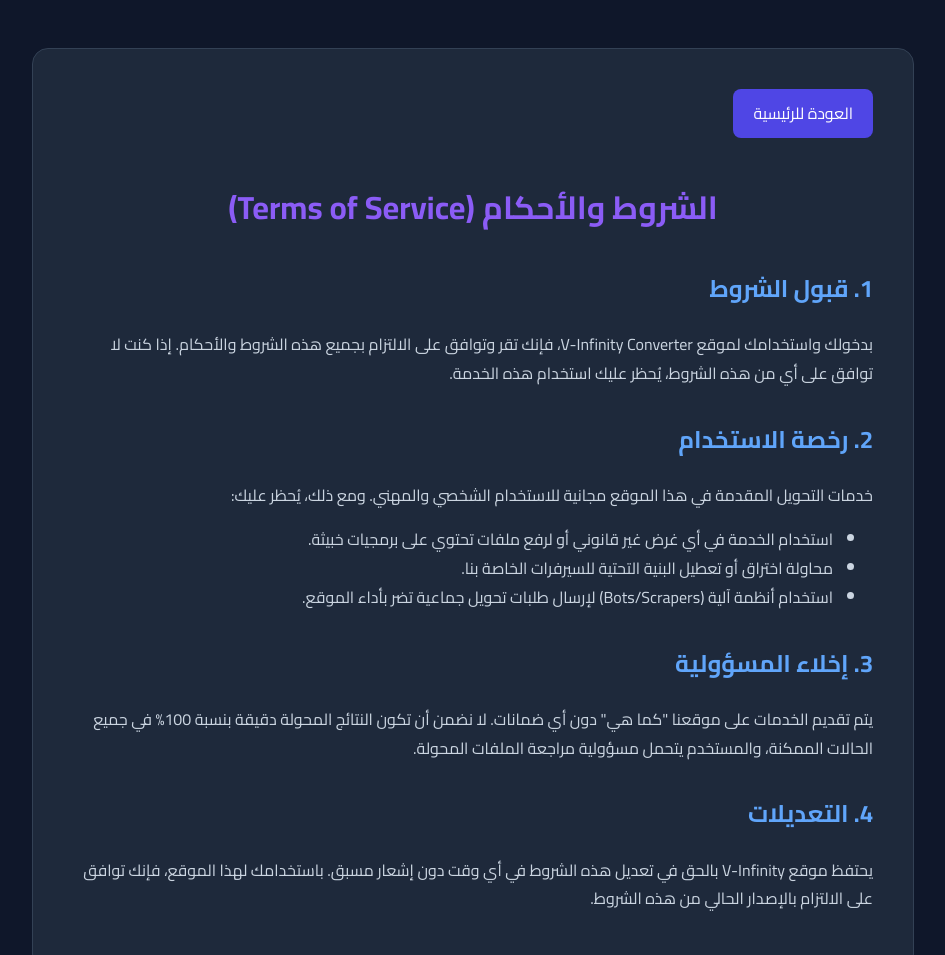
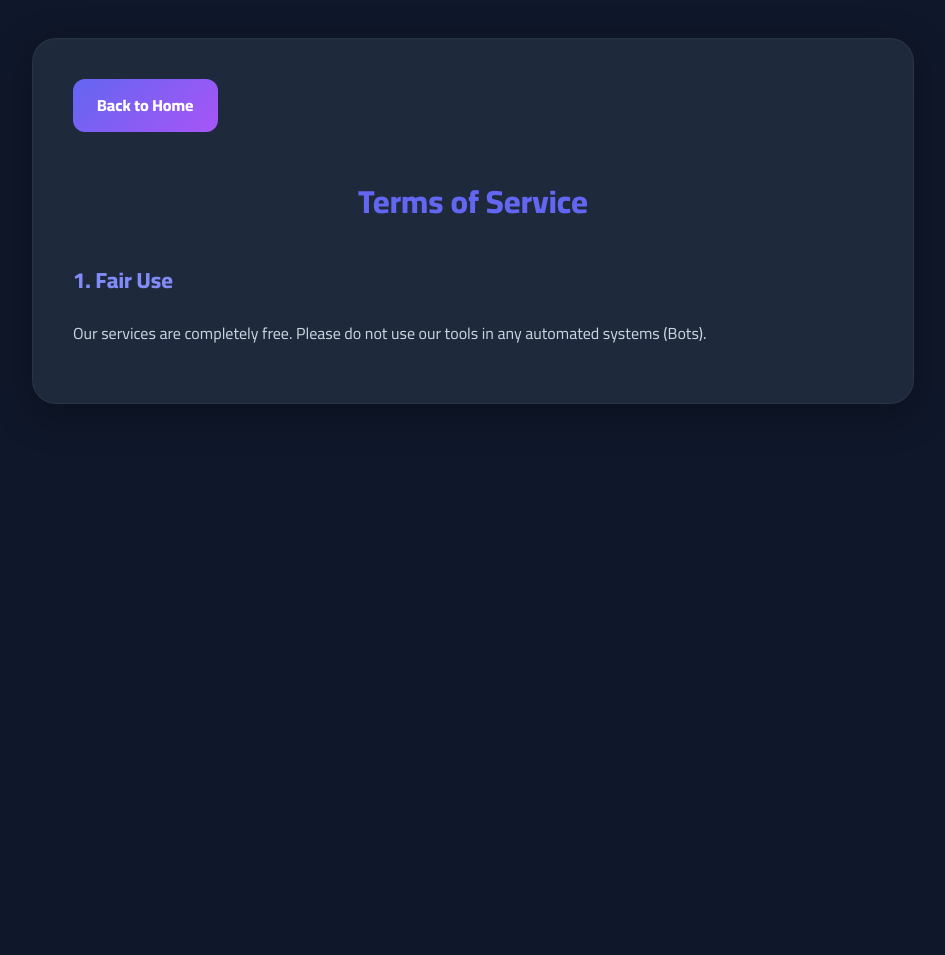
Before and after one commit to aza583816-commits/infinity-converter, a plain HTML site: page templates/terms.html in a window 1280 px wide. Shown: the top 955 px of the page, without its empty margins (167-1112 px from the left). After the commit the page ends 800 px from the top, so only its background shows below. Drawn offline with Linux system fonts and the light colour scheme.

Commit message:
Update terms.html

```diff
--- a/templates/terms.html
+++ b/templates/terms.html
@@ -3,38 +3,31 @@
 <head>
 <meta charset="UTF-8">
 <meta name="viewport" content="width=device-width, initial-scale=1.0">
-    <title>الشروط والأحكام | Infinity Converter</title>
-    <link href="https://fonts.googleapis.com/css2?family=Cairo:wght@400;600;700&display=swap" rel="stylesheet">
+<title>V-Infinity | Terms of Service</title>
+<link href="https://fonts.googleapis.com/css2?family=Cairo:wght@400;600;800&display=swap" rel="stylesheet">
 <style>
-        body { background-color: #0f172a; color: #f8fafc; font-family: 'Cairo', sans-serif; line-height: 1.8; padding: 40px 20px; }
-        .container { max-width: 800px; margin: 0 auto; background: #1e293b; padding: 40px; border-radius: 16px; border: 1px solid #334155; }
-        h1 { color: #8b5cf6; text-align: center; margin-bottom: 30px; }
-        h2 { color: #60a5fa; margin-top: 30px; }
-        p, li { color: #cbd5e1; font-size: 16px; }
-        .back-btn { display: inline-block; padding: 10px 20px; background: #4f46e5; color: white; text-decoration: none; border-radius: 8px; margin-bottom: 20px; }
+  body { background-color: #0f172a; color: #f8fafc; font-family: 'Cairo', sans-serif; padding: 30px 20px; line-height: 1.8; }
+  .container { max-width: 800px; margin: 0 auto; background: #1e293b; padding: 40px; border-radius: 24px; box-shadow: 0 10px 40px rgba(0,0,0,0.3); border: 1px solid rgba(255,255,255,0.05); }
+  h1 { color: #6366f1; text-align: center; margin-bottom: 30px; font-weight: 800; }
+  h2 { color: #818cf8; font-size: 22px; margin-top: 30px; font-weight: 800; }
+  p { color: #cbd5e1; font-size: 16px; }
+  .back-btn { display: inline-block; background: linear-gradient(135deg, #6366f1, #a855f7); color: #fff; padding: 12px 24px; border-radius: 12px; text-decoration: none; font-weight: 700; margin-bottom: 20px; transition: 0.3s; }
+  .back-btn:hover { transform: translateY(-2px); box-shadow: 0 5px 15px rgba(99, 102, 241, 0.4); }
 </style>
 </head>
 <body>
 <div class="container">
-        <a href="/" class="back-btn">العودة للرئيسية</a>
-        <h1>الشروط والأحكام (Terms of Service)</h1>
-
-        <h2>1. قبول الشروط</h2>
-        <p>بدخولك واستخدامك لموقع V-Infinity Converter، فإنك تقر وتوافق على الالتزام بجميع هذه الشروط والأحكام. إذا كنت لا توافق على أي من هذه الشروط، يُحظر عليك استخدام هذه الخدمة.</p>
-
-        <h2>2. رخصة الاستخدام</h2>
-        <p>خدمات التحويل المقدمة في هذا الموقع مجانية للاستخدام الشخصي والمهني. ومع ذلك، يُحظر عليك:</p>
-        <ul>
-            <li>استخدام الخدمة في أي غرض غير قانوني أو لرفع ملفات تحتوي على برمجيات خبيثة.</li>
-            <li>محاولة اختراق أو تعطيل البنية التحتية للسيرفرات الخاصة بنا.</li>
-            <li>استخدام أنظمة آلية (Bots/Scrapers) لإرسال طلبات تحويل جماعية تضر بأداء الموقع.</li>
-        </ul>
-
-        <h2>3. إخلاء المسؤولية</h2>
-        <p>يتم تقديم الخدمات على موقعنا "كما هي" دون أي ضمانات. لا نضمن أن تكون النتائج المحولة دقيقة بنسبة 100% في جميع الحالات الممكنة، والمستخدم يتحمل مسؤولية مراجعة الملفات المحولة.</p>
-
-        <h2>4. التعديلات</h2>
-        <p>يحتفظ موقع V-Infinity بالحق في تعديل هذه الشروط في أي وقت دون إشعار مسبق. باستخدامك لهذا الموقع، فإنك توافق على الالتزام بالإصدار الحالي من هذه الشروط.</p>
+  <a href="/" class="back-btn" data-ar="العودة للرئيسية" data-en="Back to Home">العودة للرئيسية</a>
+  <h1 data-ar="شروط الاستخدام" data-en="Terms of Service">شروط الاستخدام</h1>
+  <h2 data-ar="1. الاستخدام العادل" data-en="1. Fair Use">1. الاستخدام العادل</h2>
+  <p data-ar="خدماتنا مجانية بالكامل. يُرجى عدم استخدام أدواتنا في أي أنظمة آلية (Bots)." data-en="Our services are completely free. Please do not use our tools in any automated systems (Bots).">خدماتنا مجانية بالكامل. يُرجى عدم استخدام أدواتنا في أي أنظمة آلية (Bots).</p>
 </div>
+<script>
+  const savedLang = localStorage.getItem('v_lang');
+  if (savedLang === 'en' || (!savedLang && !navigator.language.startsWith('ar'))) {
+    document.documentElement.lang = 'en'; document.documentElement.dir = 'ltr';
+    document.querySelectorAll('[data-en]').forEach(el => el.innerHTML = el.getAttribute('data-en'));
+  }
+</script>
 </body>
 </html>
```
Lines whose indentation alone changed are shown as unchanged.
